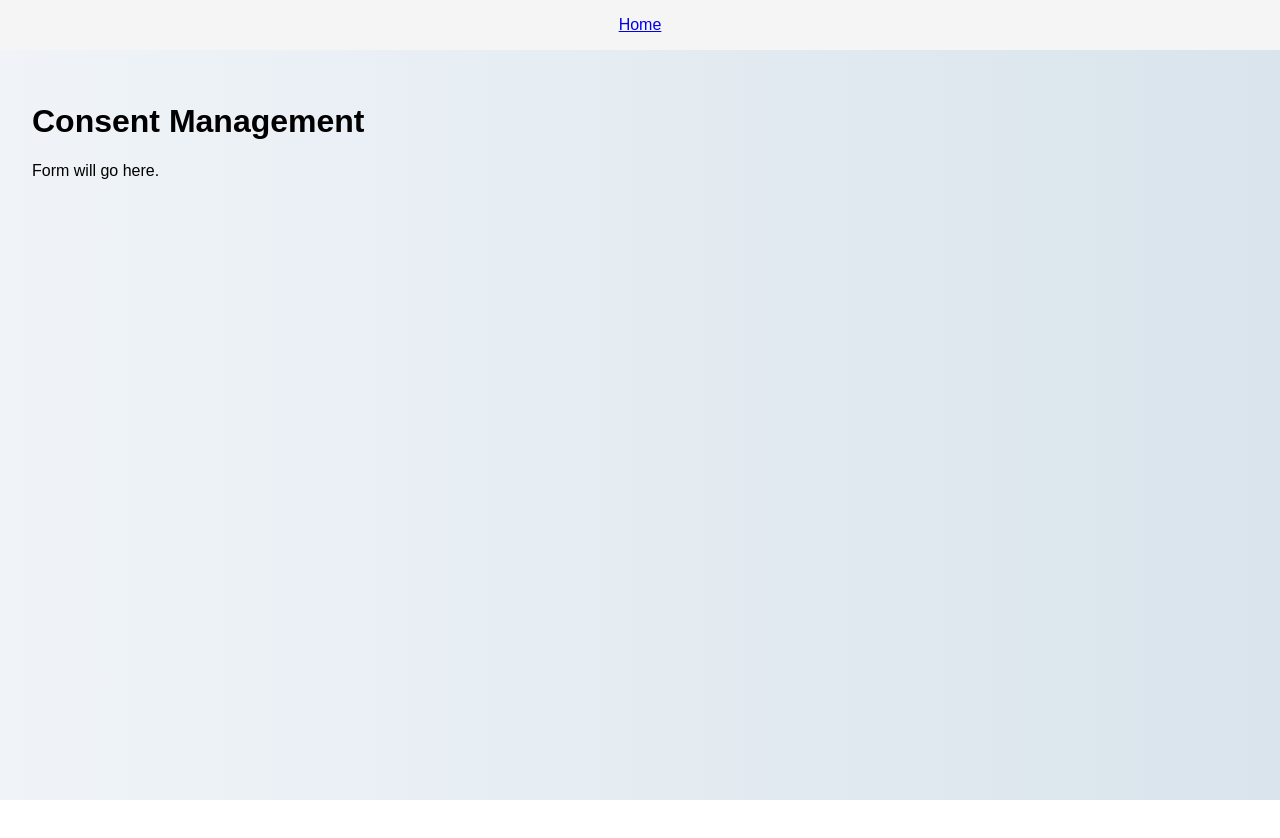
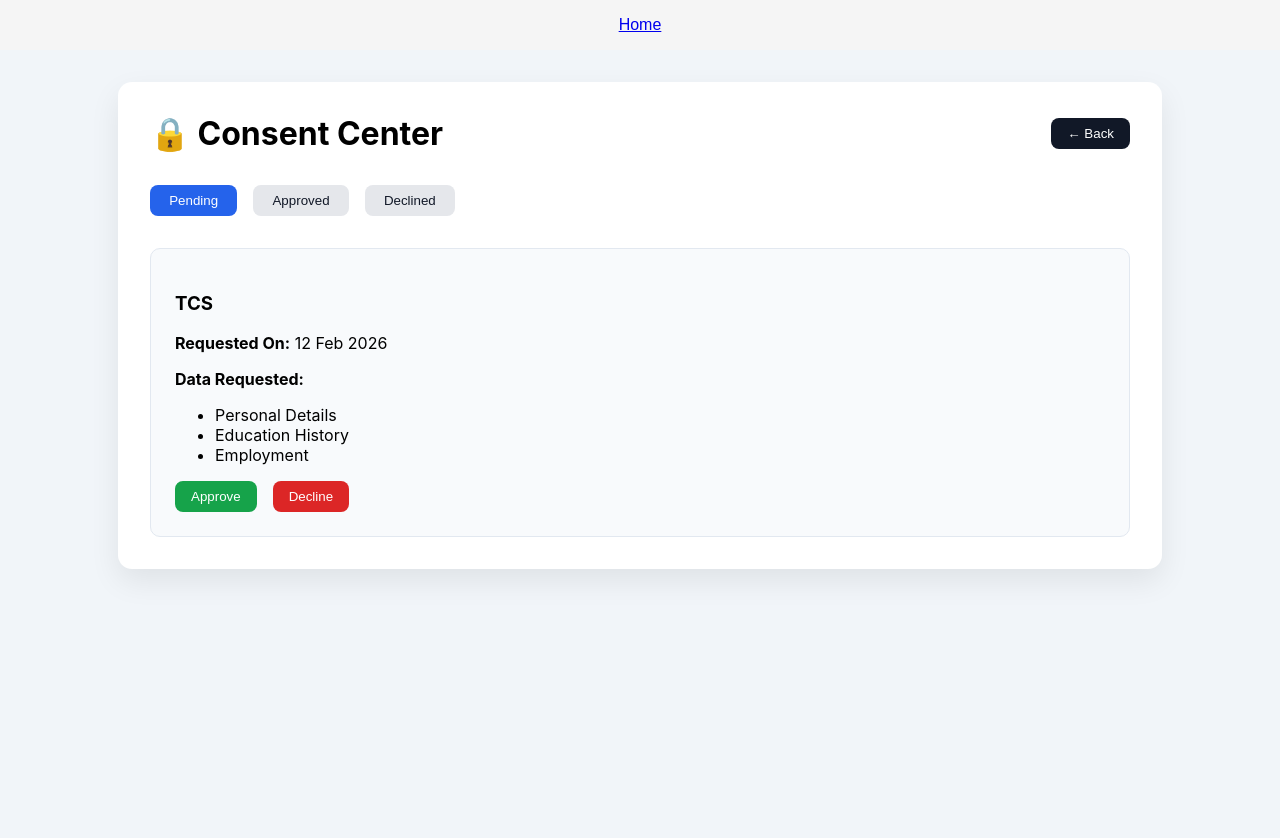
Before and after one commit to dataport-mvp/dataport-ui-vercel, a Next.js app: page /consent in a window 1280 px wide. Shown: the top 838 px of the page. Before the commit the page ends 800 px from the top, so only its background shows below. Built offline with nearby package versions, Linux system fonts and the light colour scheme.

Commit message:
updated pages

```diff
--- a/pages/consent.js
+++ b/pages/consent.js
@@ -1,8 +1,175 @@
-export default function Consent() {
+import { useState } from "react";
+import { useRouter } from "next/router";
+
+export default function ConsentPage() {
+  const router = useRouter();
+  const [activeTab, setActiveTab] = useState("pending");
+
+  const [consents, setConsents] = useState([
+    {
+      id: 1,
+      company: "TCS",
+      requestedOn: "12 Feb 2026",
+      fields: ["Personal Details", "Education History", "Employment"],
+      status: "pending"
+    },
+    {
+      id: 2,
+      company: "Infosys",
+      requestedOn: "5 Feb 2026",
+      fields: ["Personal Details"],
+      status: "approved"
+    }
+  ]);
+
+  const updateStatus = (id, newStatus) => {
+    const updated = consents.map((c) =>
+      c.id === id ? { ...c, status: newStatus } : c
+    );
+    setConsents(updated);
+  };
+
+  const filtered = consents.filter(c => c.status === activeTab);
+
   return (
-    <div style={{ padding: "2rem" }}>
-      <h1>Consent Management</h1>
-      <p>Form will go here.</p>
+    <div style={styles.page}>
+      <div style={styles.card}>
+        <div style={styles.headerRow}>
+          <h1 style={styles.title}>🔒 Consent Center</h1>
+          <button onClick={() => router.back()} style={styles.backBtn}>
+            ← Back
+          </button>
+        </div>
+
+        {/* Tabs */}
+        <div style={styles.tabs}>
+          <Tab label="Pending" value="pending" active={activeTab} setActive={setActiveTab} />
+          <Tab label="Approved" value="approved" active={activeTab} setActive={setActiveTab} />
+          <Tab label="Declined" value="declined" active={activeTab} setActive={setActiveTab} />
+        </div>
+
+        {/* Content */}
+        {filtered.length === 0 ? (
+          <p style={{ marginTop: "2rem" }}>No records found.</p>
+        ) : (
+          filtered.map(consent => (
+            <div key={consent.id} style={styles.cardItem}>
+              <h3>{consent.company}</h3>
+              <p><strong>Requested On:</strong> {consent.requestedOn}</p>
+              <p><strong>Data Requested:</strong></p>
+              <ul>
+                {consent.fields.map((f, i) => <li key={i}>{f}</li>)}
+              </ul>
+
+              {consent.status === "pending" && (
+                <div style={styles.actions}>
+                  <button
+                    style={styles.approveBtn}
+                    onClick={() => updateStatus(consent.id, "approved")}
+                  >
+                    Approve
+                  </button>
+                  <button
+                    style={styles.declineBtn}
+                    onClick={() => updateStatus(consent.id, "declined")}
+                  >
+                    Decline
+                  </button>
+                </div>
+              )}
+            </div>
+          ))
+        )}
+      </div>
     </div>
   );
 }
+
+/* -------- TAB COMPONENT -------- */
+
+const Tab = ({ label, value, active, setActive }) => (
+  <button
+    onClick={() => setActive(value)}
+    style={{
+      ...styles.tab,
+      background: active === value ? "#2563eb" : "#e5e7eb",
+      color: active === value ? "#fff" : "#111827"
+    }}
+  >
+    {label}
+  </button>
+);
+
+/* -------- STYLES -------- */
+
+const styles = {
+  page: {
+    background: "#f1f5f9",
+    minHeight: "100vh",
+    padding: "2rem",
+    fontFamily: "Inter, system-ui, sans-serif"
+  },
+  card: {
+    maxWidth: "980px",
+    margin: "auto",
+    background: "#fff",
+    padding: "2rem",
+    borderRadius: "14px",
+    boxShadow: "0 12px 30px rgba(0,0,0,0.08)"
+  },
+  headerRow: {
+    display: "flex",
+    justifyContent: "space-between",
+    alignItems: "center",
+    marginBottom: "2rem"
+  },
+  title: {
+    margin: 0
+  },
+  backBtn: {
+    background: "#111827",
+    color: "#fff",
+    border: "none",
+    padding: "0.5rem 1rem",
+    borderRadius: "8px",
+    cursor: "pointer"
+  },
+  tabs: {
+    display: "flex",
+    gap: "1rem"
+  },
+  tab: {
+    border: "none",
+    padding: "0.5rem 1.2rem",
+    borderRadius: "8px",
+    cursor: "pointer"
+  },
+  cardItem: {
+    marginTop: "2rem",
+    padding: "1.5rem",
+    borderRadius: "10px",
+    background: "#f8fafc",
+    border: "1px solid #e2e8f0"
+  },
+  actions: {
+    marginTop: "1rem",
+    display: "flex",
+    gap: "1rem"
+  },
+  approveBtn: {
+    background: "#16a34a",
+    color: "#fff",
+    border: "none",
+    padding: "0.5rem 1rem",
+    borderRadius: "8px",
+    cursor: "pointer"
+  },
+  declineBtn: {
+    background: "#dc2626",
+    color: "#fff",
+    border: "none",
+    padding: "0.5rem 1rem",
+    borderRadius: "8px",
+    cursor: "pointer"
+  }
+};
```
